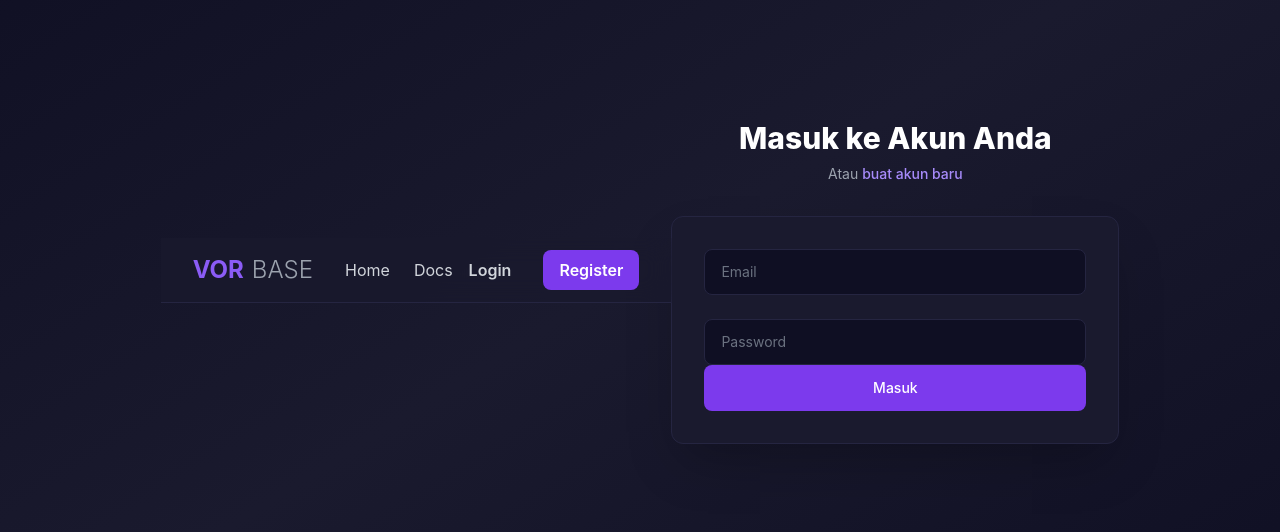
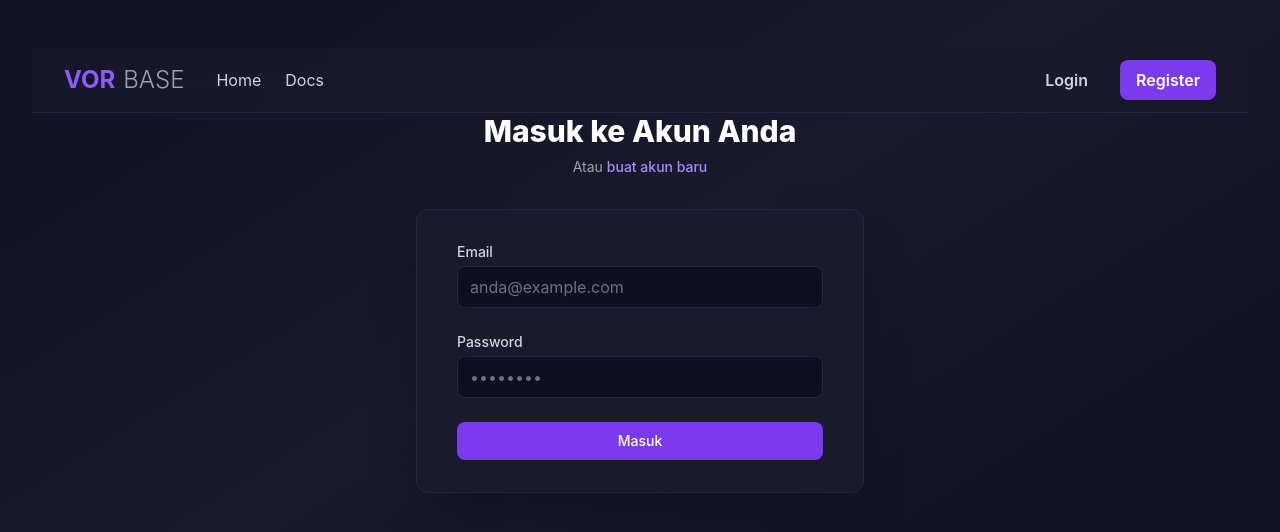
Before and after one commit to lemh5737-pixel/Gitbase, a Next.js app: page /login in a window 1280 px wide. Shown: the part 130-662 px from the top of the page. Built offline with nearby package versions, Linux system fonts and the light colour scheme; no server answers.

Commit message:
Update login.js

```diff
--- a/pages/login.js
+++ b/pages/login.js
@@ -31,11 +31,10 @@ export default function Login() {
   return (
     <>
       <Head><title>Login | VorBase</title></Head>
-      <div className="min-h-screen bg-gradient-to-br from-vorbase-dark via-vorbase-gray to-vorbase-dark flex items-center justify-center py-12 px-4 sm:px-6 lg:px-8">
+      <div className="min-h-screen bg-gradient-to-br from-vorbase-dark via-vorbase-gray to-vorbase-dark flex flex-col justify-center py-12 px-4 sm:px-6 lg:px-8">
         <Navbar />
-        <div className="max-w-md w-full space-y-8">
-          <div>
-            <h2 className="mt-6 text-center text-3xl font-extrabold text-white">Masuk ke Akun Anda</h2>
+        <div className="sm:mx-auto sm:w-full sm:max-w-md">
+          <h2 className="text-center text-3xl font-extrabold text-white">Masuk ke Akun Anda</h2>
           <p className="mt-2 text-center text-sm text-gray-400">
             Atau{' '}
             <Link href="/register" className="font-medium text-vorbase-violet-400 hover:text-vorbase-violet-300">
@@ -43,50 +42,50 @@ export default function Login() {
             </Link>
           </p>
         </div>
-          <form className="mt-8 space-y-6" onSubmit={handleSubmit}>
-            <div className="bg-vorbase-gray p-8 rounded-xl shadow-2xl border border-vorbase-gray-light">
-              {error && <p className="text-red-400 text-center mb-4">{error}</p>}
-              <div className="space-y-6">
+
+        <div className="mt-8 sm:mx-auto sm:w-full sm:max-w-md">
+          <div className="bg-vorbase-gray py-8 px-4 shadow-2xl sm:rounded-xl sm:px-10 border border-vorbase-gray-light">
+            <form className="space-y-6" onSubmit={handleSubmit}>
+              {error && <p className="text-red-400 text-center text-sm">{error}</p>}
               <div>
-                  <label htmlFor="email" className="sr-only">Email</label>
+                <label htmlFor="email" className="block text-sm font-medium text-gray-300">Email</label>
                 <input
                   id="email"
                   name="email"
                   type="email"
                   autoComplete="email"
                   required
-                    className="appearance-none relative block w-full px-4 py-3 bg-vorbase-dark border border-vorbase-gray-light placeholder-gray-500 text-white rounded-lg focus:outline-none focus:ring-2 focus:ring-vorbase-violet-500 focus:border-transparent sm:text-sm"
-                    placeholder="Email"
+                  className="mt-1 appearance-none block w-full px-3 py-2 bg-vorbase-dark border border-vorbase-gray-light placeholder-gray-500 text-white rounded-lg focus:outline-none focus:ring-2 focus:ring-vorbase-violet-500 focus:border-transparent"
+                  placeholder="anda@example.com"
                   value={email}
                   onChange={(e) => setEmail(e.target.value)}
                 />
               </div>
               <div>
-                  <label htmlFor="password" className="sr-only">Password</label>
+                <label htmlFor="password" className="block text-sm font-medium text-gray-300">Password</label>
                 <input
                   id="password"
                   name="password"
                   type="password"
                   autoComplete="current-password"
                   required
-                    className="appearance-none relative block w-full px-4 py-3 bg-vorbase-dark border border-vorbase-gray-light placeholder-gray-500 text-white rounded-lg focus:outline-none focus:ring-2 focus:ring-vorbase-violet-500 focus:border-transparent sm:text-sm"
-                    placeholder="Password"
+                  className="mt-1 appearance-none block w-full px-3 py-2 bg-vorbase-dark border border-vorbase-gray-light placeholder-gray-500 text-white rounded-lg focus:outline-none focus:ring-2 focus:ring-vorbase-violet-500 focus:border-transparent"
+                  placeholder="••••••••"
                   value={password}
                   onChange={(e) => setPassword(e.target.value)}
                 />
-                </div>
               </div>
               <div>
                 <button
                   type="submit"
                   disabled={isLoading}
-                  className="group relative w-full flex justify-center py-3 px-4 border border-transparent text-sm font-medium rounded-lg text-white bg-vorbase-violet-600 hover:bg-vorbase-violet-700 focus:outline-none focus:ring-2 focus:ring-offset-2 focus:ring-vorbase-violet-500 disabled:opacity-50 transition-all"
+                  className="w-full flex justify-center py-2 px-4 border border-transparent text-sm font-medium rounded-lg text-white bg-vorbase-violet-600 hover:bg-vorbase-violet-700 focus:outline-none focus:ring-2 focus:ring-offset-2 focus:ring-vorbase-violet-500 disabled:opacity-50 transition-all"
                 >
                   {isLoading ? 'Memuat...' : 'Masuk'}
                 </button>
               </div>
+            </form>
           </div>
-          </form>
         </div>
       </div>
     </>
```
Lines whose indentation alone changed are shown as unchanged.
